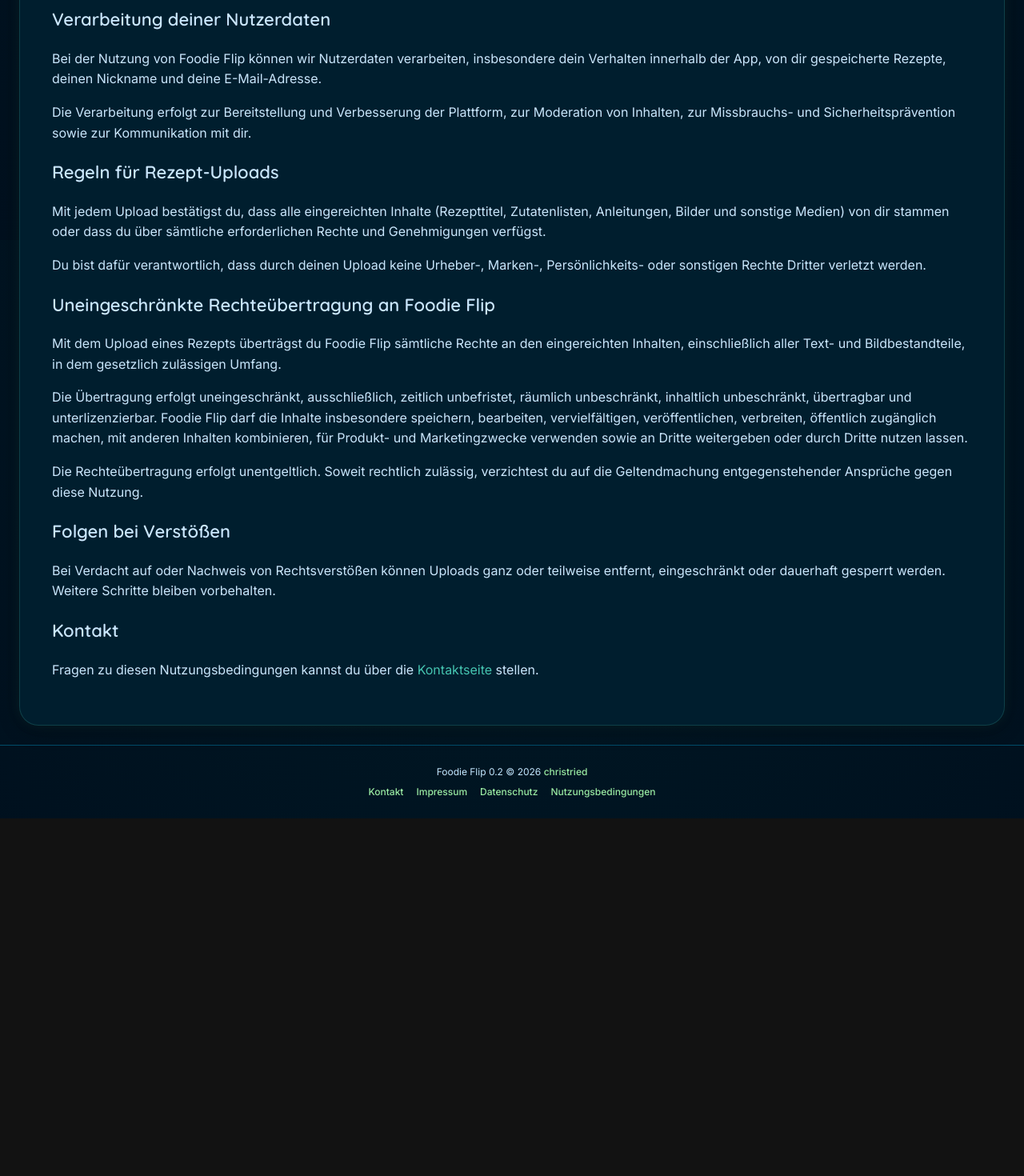
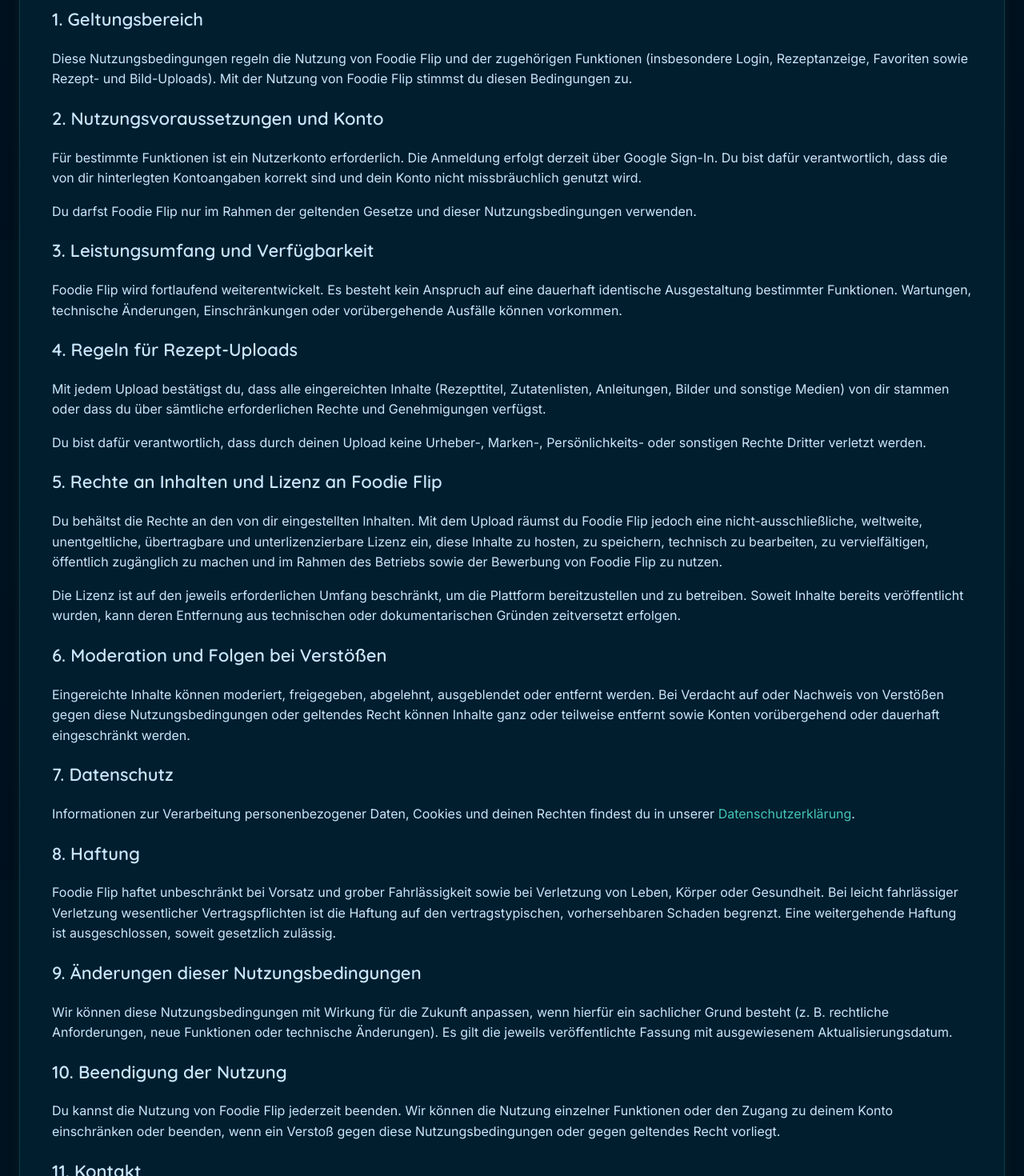
Before and after one commit to christried/foodieflip, an Angular app: page /terms in a window 1280 px wide. Shown: the part 500-1970 px from the top of the page at 80% size. Before the commit the page ends 1523 px from the top, so only its background shows below. Built offline with nearby package versions, Linux system fonts and the light colour scheme; no server answers.

Commit message:
update terms of service with new sections and revised last updated date

```diff
--- a/src/app/pages/terms/terms.html
+++ b/src/app/pages/terms/terms.html
@@ -1,7 +1,7 @@
 <mat-card class="pages-card">
   <mat-card-header class="pages-card-header">
     <mat-card-title>Nutzungsbedingungen</mat-card-title>
-    <mat-card-subtitle>Zuletzt aktualisiert: 05.04.2026</mat-card-subtitle>
+    <mat-card-subtitle>Zuletzt aktualisiert: 16.04.2026</mat-card-subtitle>
   </mat-card-header>
   <mat-card-content>
     <section>
@@ -23,20 +23,38 @@
     </section>
 
     <section>
-      <h3>Verarbeitung deiner Nutzerdaten</h3>
+      <h3>1. Geltungsbereich</h3>
       <p>
-        Bei der Nutzung von Foodie Flip können wir Nutzerdaten verarbeiten, insbesondere dein
-        Verhalten innerhalb der App, von dir gespeicherte Rezepte, deinen Nickname und deine
-        E-Mail-Adresse.
-      </p>
-      <p>
-        Die Verarbeitung erfolgt zur Bereitstellung und Verbesserung der Plattform, zur Moderation
-        von Inhalten, zur Missbrauchs- und Sicherheitsprävention sowie zur Kommunikation mit dir.
+        Diese Nutzungsbedingungen regeln die Nutzung von Foodie Flip und der zugehörigen Funktionen
+        (insbesondere Login, Rezeptanzeige, Favoriten sowie Rezept- und Bild-Uploads). Mit der
+        Nutzung von Foodie Flip stimmst du diesen Bedingungen zu.
       </p>
     </section>
 
     <section>
-      <h3>Regeln für Rezept-Uploads</h3>
+      <h3>2. Nutzungsvoraussetzungen und Konto</h3>
+      <p>
+        Für bestimmte Funktionen ist ein Nutzerkonto erforderlich. Die Anmeldung erfolgt derzeit
+        über Google Sign-In. Du bist dafür verantwortlich, dass die von dir hinterlegten
+        Kontoangaben korrekt sind und dein Konto nicht missbräuchlich genutzt wird.
+      </p>
+      <p>
+        Du darfst Foodie Flip nur im Rahmen der geltenden Gesetze und dieser Nutzungsbedingungen
+        verwenden.
+      </p>
+    </section>
+
+    <section>
+      <h3>3. Leistungsumfang und Verfügbarkeit</h3>
+      <p>
+        Foodie Flip wird fortlaufend weiterentwickelt. Es besteht kein Anspruch auf eine dauerhaft
+        identische Ausgestaltung bestimmter Funktionen. Wartungen, technische Änderungen,
+        Einschränkungen oder vorübergehende Ausfälle können vorkommen.
+      </p>
+    </section>
+
+    <section>
+      <h3>4. Regeln für Rezept-Uploads</h3>
       <p>
         Mit jedem Upload bestätigst du, dass alle eingereichten Inhalte (Rezepttitel, Zutatenlisten,
         Anleitungen, Bilder und sonstige Medien) von dir stammen oder dass du über sämtliche
@@ -49,36 +67,73 @@
     </section>
 
     <section>
-      <h3>Uneingeschränkte Rechteübertragung an Foodie Flip</h3>
+      <h3>5. Rechte an Inhalten und Lizenz an Foodie Flip</h3>
       <p>
-        Mit dem Upload eines Rezepts überträgst du Foodie Flip sämtliche Rechte an den eingereichten
-        Inhalten, einschließlich aller Text- und Bildbestandteile, in dem gesetzlich zulässigen
-        Umfang.
+        Du behältst die Rechte an den von dir eingestellten Inhalten. Mit dem Upload räumst du
+        Foodie Flip jedoch eine nicht-ausschließliche, weltweite, unentgeltliche, übertragbare und
+        unterlizenzierbare Lizenz ein, diese Inhalte zu hosten, zu speichern, technisch zu
+        bearbeiten, zu vervielfältigen, öffentlich zugänglich zu machen und im Rahmen des Betriebs
+        sowie der Bewerbung von Foodie Flip zu nutzen.
       </p>
       <p>
-        Die Übertragung erfolgt uneingeschränkt, ausschließlich, zeitlich unbefristet, räumlich
-        unbeschränkt, inhaltlich unbeschränkt, übertragbar und unterlizenzierbar. Foodie Flip darf
-        die Inhalte insbesondere speichern, bearbeiten, vervielfältigen, veröffentlichen,
-        verbreiten, öffentlich zugänglich machen, mit anderen Inhalten kombinieren, für Produkt- und
-        Marketingzwecke verwenden sowie an Dritte weitergeben oder durch Dritte nutzen lassen.
-      </p>
-      <p>
-        Die Rechteübertragung erfolgt unentgeltlich. Soweit rechtlich zulässig, verzichtest du auf
-        die Geltendmachung entgegenstehender Ansprüche gegen diese Nutzung.
+        Die Lizenz ist auf den jeweils erforderlichen Umfang beschränkt, um die Plattform
+        bereitzustellen und zu betreiben. Soweit Inhalte bereits veröffentlicht wurden, kann deren
+        Entfernung aus technischen oder dokumentarischen Gründen zeitversetzt erfolgen.
       </p>
     </section>
 
     <section>
-      <h3>Folgen bei Verstößen</h3>
+      <h3>6. Moderation und Folgen bei Verstößen</h3>
       <p>
-        Bei Verdacht auf oder Nachweis von Rechtsverstößen können Uploads ganz oder teilweise
-        entfernt, eingeschränkt oder dauerhaft gesperrt werden. Weitere Schritte bleiben
-        vorbehalten.
+        Eingereichte Inhalte können moderiert, freigegeben, abgelehnt, ausgeblendet oder entfernt
+        werden. Bei Verdacht auf oder Nachweis von Verstößen gegen diese Nutzungsbedingungen oder
+        geltendes Recht können Inhalte ganz oder teilweise entfernt sowie Konten vorübergehend oder
+        dauerhaft eingeschränkt werden.
       </p>
     </section>
 
     <section>
-      <h3>Kontakt</h3>
+      <h3>7. Datenschutz</h3>
+      <p>
+        Informationen zur Verarbeitung personenbezogener Daten, Cookies und deinen Rechten findest
+        du in unserer
+        <a href="https://christried.me/privacy.html" target="_blank" rel="noopener noreferrer"
+          >Datenschutzerklärung</a
+        >.
+      </p>
+    </section>
+
+    <section>
+      <h3>8. Haftung</h3>
+      <p>
+        Foodie Flip haftet unbeschränkt bei Vorsatz und grober Fahrlässigkeit sowie bei Verletzung
+        von Leben, Körper oder Gesundheit. Bei leicht fahrlässiger Verletzung wesentlicher
+        Vertragspflichten ist die Haftung auf den vertragstypischen, vorhersehbaren Schaden
+        begrenzt. Eine weitergehende Haftung ist ausgeschlossen, soweit gesetzlich zulässig.
+      </p>
+    </section>
+
+    <section>
+      <h3>9. Änderungen dieser Nutzungsbedingungen</h3>
+      <p>
+        Wir können diese Nutzungsbedingungen mit Wirkung für die Zukunft anpassen, wenn hierfür ein
+        sachlicher Grund besteht (z. B. rechtliche Anforderungen, neue Funktionen oder technische
+        Änderungen). Es gilt die jeweils veröffentlichte Fassung mit ausgewiesenem
+        Aktualisierungsdatum.
+      </p>
+    </section>
+
+    <section>
+      <h3>10. Beendigung der Nutzung</h3>
+      <p>
+        Du kannst die Nutzung von Foodie Flip jederzeit beenden. Wir können die Nutzung einzelner
+        Funktionen oder den Zugang zu deinem Konto einschränken oder beenden, wenn ein Verstoß gegen
+        diese Nutzungsbedingungen oder gegen geltendes Recht vorliegt.
+      </p>
+    </section>
+
+    <section>
+      <h3>11. Kontakt</h3>
       <p>
         Fragen zu diesen Nutzungsbedingungen kannst du über die
         <a routerLink="/contact">Kontaktseite</a> stellen.
```
